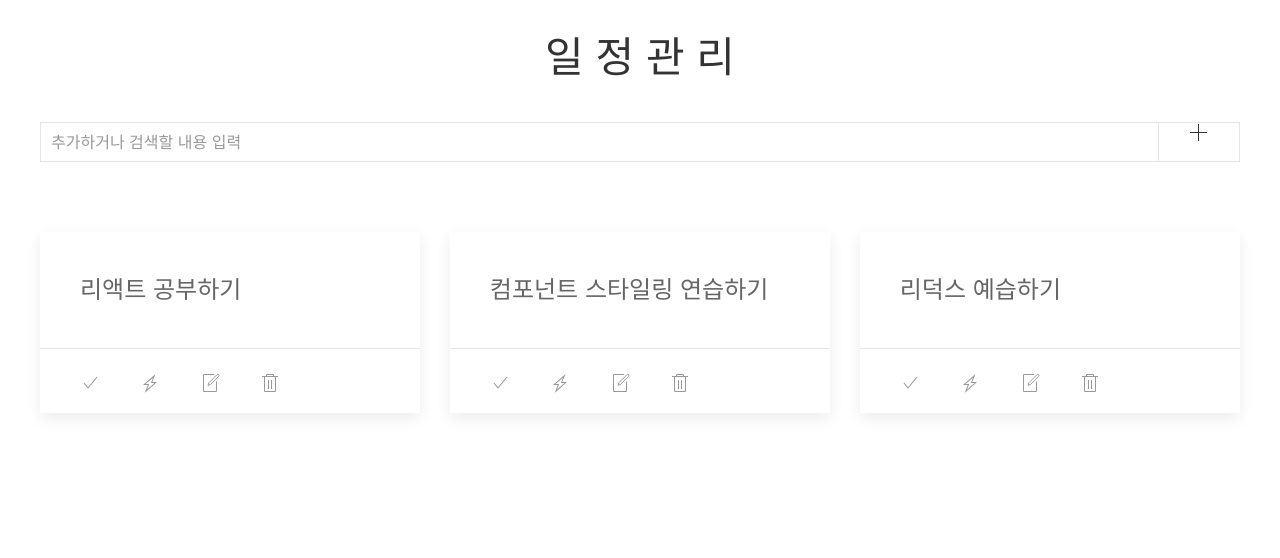
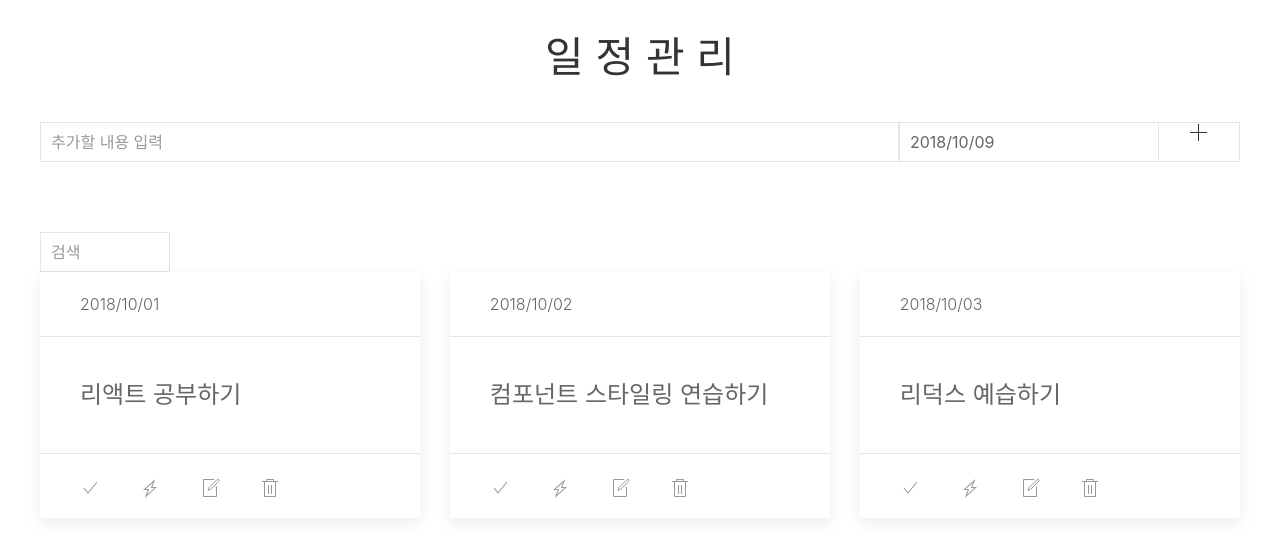
Before and after one commit to leeseonghyun21/todolist-react, a React (Create React App) app: page / in a window 1280 px wide. Shown: the top 558 px of the page. Built offline with nearby package versions, Linux system fonts and the light colour scheme.

Commit message:
date feature added (with bugs :D ) + minor design changed

```diff
--- a/src/components/App.js
+++ b/src/components/App.js
@@ -1,25 +1,26 @@
 import React, { Component } from 'react';
-import '../styles/App.scss';
+
 import PageTemplate from './PageTemplate';
 import TodoInput from './TodoInput';
 import TodoList from './TodoList';
 
+import '../styles/App.scss';
+
 class App extends Component {
-  state = {
-    input: '',
+  constructor(props) {
+    super(props);
+    this.state = {
       todos: [
-      {id: 0, text: '리액트 공부하기', done: true},
-      {id: 1, text: '컴포넌트 스타일링 연습하기', done: false},
-      {id: 2, text: '리덕스 예습하기', done: false}
-    ]
+        {id: 0, text: '리액트 공부하기', date:'2018/10/01', done: true},
+        {id: 1, text: '컴포넌트 스타일링 연습하기', date:'2018/10/02', done: false},
+        {id: 2, text: '리덕스 예습하기', date:'2018/10/03', done: false}
+      ],
+      keyword: ''
+    };
   }
+
   id = 2;
 
-  handleChange = (e) => {
-    this.setState({
-      input: e.target.value
-    });
-  }
   getId = () => {
     return ++this.id;
   }
@@ -54,22 +55,22 @@ class App extends Component {
     });
   }
 
-  handleInsert = () => {
-    const { input, todos } = this.state;
+  handleInsert = (data) => {
+    const { todos } = this.state;
 
+    if(data.text !== '') {
       const newTodo = {
         id: this.getId(),
-      text: input,
+        text: data.text,
+        date: data.date.format('YYYY/MM/DD'),
         done: false
       };
-    if(input === '') {
-      alert('내용을 입력하세요!');
+      this.setState({
+        todos:[...todos, newTodo ],
+      });
     }
     else {
-      this.setState({
-        todos:[...todos, newTodo ],
-        input: ''
-      });
+      alert('내용을 입력하세요!');
     }
   }
 
@@ -83,23 +84,28 @@ class App extends Component {
   }
 
   render() {
-    const {input, todos} = this.state;
+    const { todos } = this.state;
 
     return(
+      <div>
         <PageTemplate>
-        <TodoInput
-          onChange={this.handleChange}
-          onInsert={this.handleInsert}
-          value={input}
+          <TodoInput onInsert={this.handleInsert}/>
+          <input
+            className="uk-input uk-form-width-small"
+            placeholder="검색"
+            onChange={(e) => {this.setState({
+              keyword: e.target.value});}}
           />
           <TodoList
             todos={todos.filter(
-            todo => todo.text.indexOf(input) > -1
+              todo => todo.text.indexOf(this.state.keyword) > -1
             )}
             onDone={this.handleDone}
             onUpdate={this.handleUpdate}
             onRemove={this.handleRemove}/>
         </PageTemplate>
+
+      </div>
     );
   }
 }
--- a/src/components/TodoInput.js
+++ b/src/components/TodoInput.js
@@ -1,20 +1,67 @@
-import React from 'react';
+import React, { Component } from 'react';
+import DatePicker from 'react-datepicker';
+import moment from 'moment';
+
+import 'react-datepicker/dist/react-datepicker.css';
 import '../styles/TodoInput.scss';
 
-const TodoInput = ({value, onChange, onInsert}) => {
+class TodoInput extends Component {
+  constructor (props) {
+    super(props);
+    this.state = {
+      date: moment(),
+      text:''
+    };
+    this.handleDateChange = this.handleDateChange.bind(this);
+  }
 
-  const handleKeyPress = (e) => {
+  handleTextChange = (e) => {
+    this.setState({
+      text: e.target.value
+    });
+  }
+
+  handleDateChange = (d) => {
+    this.setState({
+      date: d
+    });
+  }
+
+  handleKeyPress = (e) => {
     if(e.key === 'Enter') {
-      onInsert();
+      this.handleSubmit(e);
     }
-  };
+  }
 
-  return(
-    <div className="todo-input uk-margin-large-bottom">
-      <input className="uk-input" placeholder="추가하거나 검색할 내용 입력" onChange={onChange} onKeyPress={handleKeyPress} value={value} />
-      <button className="uk-button uk-button-default" onClick={onInsert} uk-icon="plus"></button>
-    </div>
-  );
+  handleSubmit = (e) => {
+    e.preventDefault();
+    this.props.onInsert(this.state);
+
+    this.setState({
+      date: moment(),
+      text: ''
+    });
+  }
+
+  render() {
+    const { text, date } = this.state;
+    return(
+      <div className="todo-input uk-margin-large-bottom">
+        <input
+          className="uk-input"
+          placeholder="추가할 내용 입력"
+          onChange={this.handleTextChange}
+          onKeyPress={this.handleKeyPress}
+          value={text}/>
+        <DatePicker
+          className="uk-input"
+          selected={this.state.date}
+          onChange={this.handleDateChange}
+          dateFormat="YYYY/MM/DD"
+          value={date.format('YYYY/MM/DD')}/>
+        <button onClick={this.handleSubmit} className="uk-button uk-button-default" uk-icon="plus"></button>
+      </div>);
+  }
 };
 
 export default TodoInput;
--- a/src/components/TodoItem.js
+++ b/src/components/TodoItem.js
@@ -1,4 +1,5 @@
 import React, { Component, Fragment } from 'react';
+
 import '../styles/TodoItem.scss';
 
 class TodoItem extends Component {
@@ -46,15 +47,15 @@ class TodoItem extends Component {
   }
 
   render() {
-    const {children} = this.props;
     const { editing } = this.state;
+    const { text, date } = this.props.todo;
     return (
       <div>
         {
           editing ? (
             <Fragment>
               <div className="uk-card uk-card-default uk-card-hover">
-                <div className="uk-card-body">
+                <div className="uk-padding">
                   <input
                     className="uk-input"
                     placeholder="수정할 내용"
@@ -72,8 +73,11 @@ class TodoItem extends Component {
           ) : (
             <Fragment>
               <div className="uk-card uk-card-default uk-card-hover">
+                <div className="uk-card-header">
+                  <p>{date}</p>
+                </div>
                 <div className="uk-card-body">
-                  <p className="uk-text-large">{children}</p>
+                  <p className="uk-text-large">{text}</p>
                 </div>
                 <div className="uk-card-footer">
                   <button className="uk-icon-link uk-margin-medium-right" uk-icon="check" onClick={()=>{alert('기능 준비중입니다.')}}></button>
--- a/src/components/TodoList.js
+++ b/src/components/TodoList.js
@@ -4,17 +4,17 @@ import TodoItem from './TodoItem';
 class TodoList extends Component {
   render() {
     const { todos, onDone, onUpdate, onRemove } = this.props;
+
     const todoList = todos.map(
       todo => (
         // 매핑하기위해서는 각각의 값을 구분하기위한 키값을 필요로 함.
         <TodoItem
           key={todo.id}
+          todo={todo}
           done={todo.done}
+          onUpdate={onUpdate}
           onRemove={() => onRemove(todo.id)}
-          onUpdate={onUpdate}
-          todo={todo}
           onDone={() => onDone(todo.id)}>
-          {todo.text}
         </TodoItem>
 
       )
--- a/src/styles/TodoItem.scss
+++ b/src/styles/TodoItem.scss
@@ -3,8 +3,14 @@
   text-decoration: underline;
 }
 
+.uk-card {
   input {
     font-weight: 300;
+  }
+  .uk-card-header {
+    p {
+      font-weight: 300;
+    }
   }
 
   .uk-card-body {
@@ -12,3 +18,5 @@ input {
       font-weight: 300;
     }
   }
+
+}
```
Lines whose indentation alone changed are shown as unchanged.
